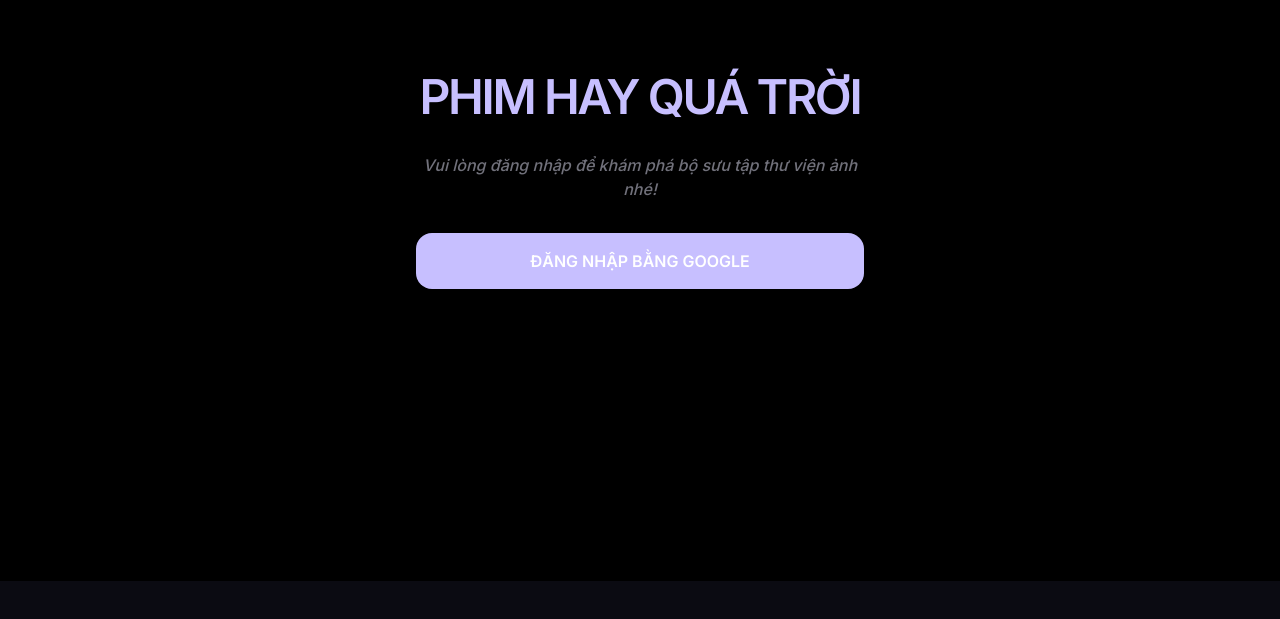
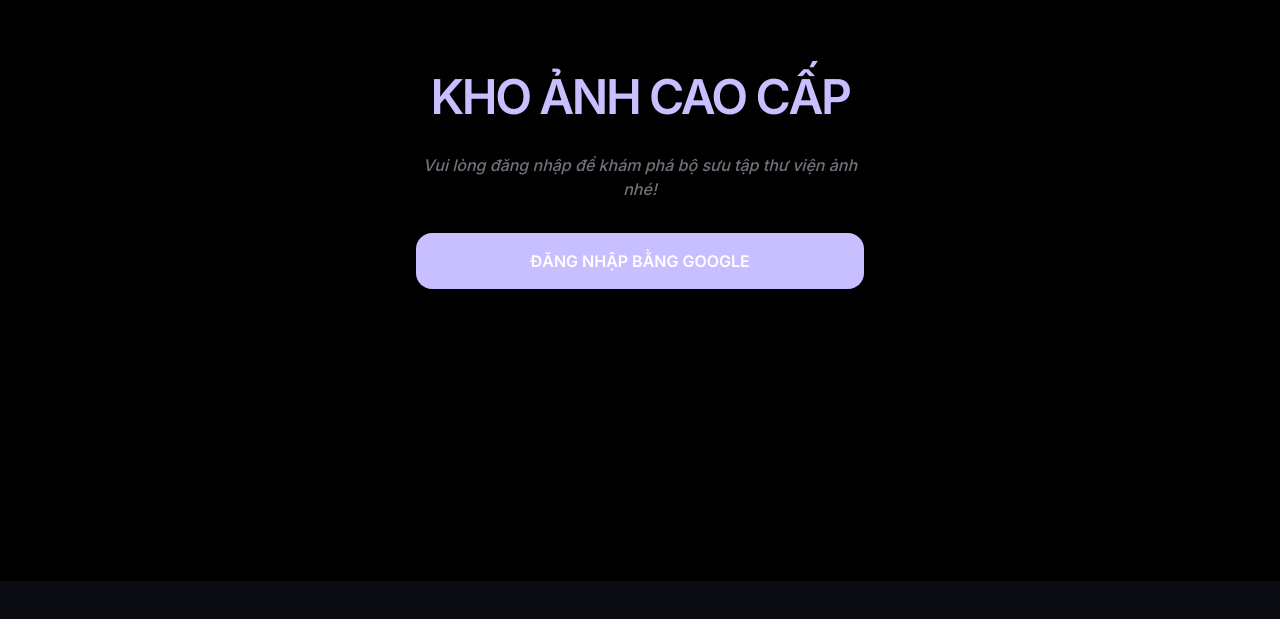
Before and after one commit to diegonguyen86/Moviedeo, a React (Vite) app: page / in a window 1280 px wide. Shown: the part 219-838 px from the top of the page. Built offline with nearby package versions, Linux system fonts and the light colour scheme; no server answers.

Commit message:
Update layout component for user authentication flow
UPDATE CHỮ bí mật

```diff
--- a/src/pages/Layout.jsx
+++ b/src/pages/Layout.jsx
@@ -11,7 +11,7 @@ export default function Layout() {
     return (
       <div className="h-screen bg-black flex flex-col items-center justify-center text-white px-6">
         <div className="max-w-md text-center space-y-8">
-          <h1 className="text-5xl font-black text-primary uppercase tracking-tighter">PHIM HAY QUÁ TRỜI</h1>
+          <h1 className="text-5xl font-black text-primary uppercase tracking-tighter">KHO ẢNH CAO CẤP</h1>
           <p className="text-zinc-500 font-medium italic">Vui lòng đăng nhập để khám phá bộ sưu tập thư viện ảnh nhé!</p>
           <button
             onClick={loginWithGoogle}
```
